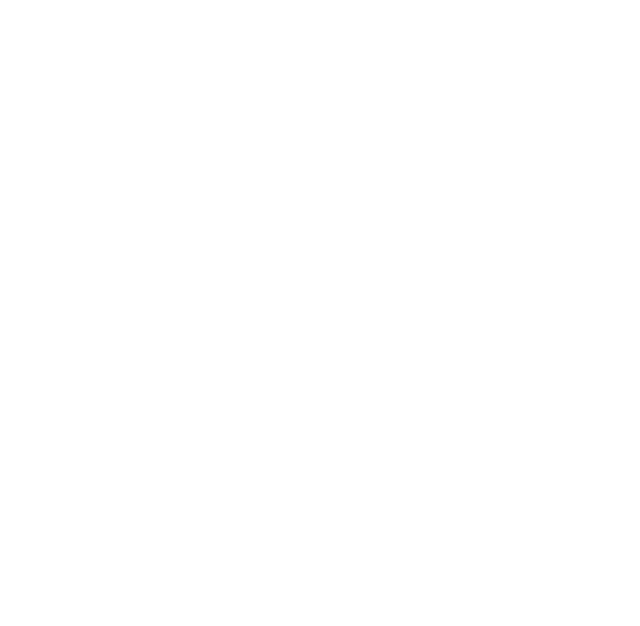
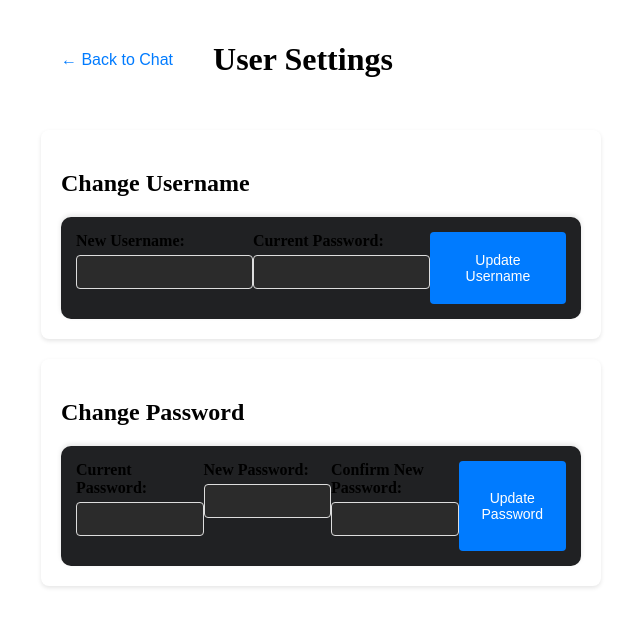
Before and after one commit to Mahmoud-K-Ismail/CelebrAI---Chat-with-Historical-Icons, a React (Vite) app in the folder shakespearegpt-frontend/: page /settings in a window 1280 px wide. Before the commit this address had no page. Shown: the top 626 px of the page, without its empty margins (319-959 px from the left). Built offline with nearby package versions, Linux system fonts and the light colour scheme.

Commit message:
added editing username password functionality

```diff
--- a/shakespearegpt-frontend/src/App.jsx
+++ b/shakespearegpt-frontend/src/App.jsx
@@ -5,6 +5,8 @@ import Login from './Login';
 import Register from './Register';
 import Chat from './Chat';
 import Profile from './Profile';
+import UserSettings from './UserSettings';
+
 
 const App = () => (
     <Router>
@@ -14,6 +16,7 @@ const App = () => (
             <Route path="/register" element={<Register />} />
             <Route path="/chat" element={<Chat />} />
             <Route path="/profile" element={<Profile />} />
+            <Route path="/settings" element={<UserSettings />} />
         </Routes>
     </Router>
 );
--- /dev/null
+++ b/shakespearegpt-frontend/src/UserSettings.css
@@ -0,0 +1,80 @@
+.settings-container {
+    max-width: 600px;
+    margin: 0 auto;
+    padding: 20px;
+}
+
+.settings-header {
+    display: flex;
+    align-items: center;
+    margin-bottom: 30px;
+}
+
+.back-button {
+    background: none;
+    border: none;
+    color: #007bff;
+    cursor: pointer;
+    font-size: 16px;
+    margin-right: 20px;
+}
+
+.back-button:hover {
+    text-decoration: underline;
+}
+
+.settings-section {
+    background: #fff;
+    border-radius: 8px;
+    padding: 20px;
+    margin-bottom: 20px;
+    box-shadow: 0 2px 4px rgba(0, 0, 0, 0.1);
+}
+
+.form-group {
+    margin-bottom: 15px;
+}
+
+.form-group label {
+    display: block;
+    margin-bottom: 5px;
+    font-weight: bold;
+}
+
+.form-group input {
+    width: 100%;
+    padding: 8px;
+    border: 1px solid #ddd;
+    border-radius: 4px;
+    font-size: 14px;
+}
+
+button {
+    background-color: #007bff;
+    color: white;
+    border: none;
+    padding: 10px 20px;
+    border-radius: 4px;
+    cursor: pointer;
+    font-size: 14px;
+}
+
+button:hover {
+    background-color: #0056b3;
+}
+
+.error-message {
+    background-color: #ff53533d;
+    color: #dc3545;
+    padding: 10px;
+    border-radius: 4px;
+    margin-bottom: 20px;
+}
+
+.success-message {
+    background-color: #28a7453d;
+    color: #28a745;
+    padding: 10px;
+    border-radius: 4px;
+    margin-bottom: 20px;
+}
--- /dev/null
+++ b/shakespearegpt-frontend/src/UserSettings.jsx
@@ -0,0 +1,172 @@
+import React, { useState } from 'react';
+import { useNavigate } from 'react-router-dom';
+import './UserSettings.css';
+
+const UserSettings = () => {
+    const [username, setUsername] = useState('');
+    const [usernameCurrentPassword, setUsernameCurrentPassword] = useState('');
+    const [passwordCurrentPassword, setPasswordCurrentPassword] = useState('');
+    const [newPassword, setNewPassword] = useState('');
+    const [confirmPassword, setConfirmPassword] = useState('');
+    const [error, setError] = useState('');
+    const [success, setSuccess] = useState('');
+    const navigate = useNavigate();
+
+    const handleUsernameSubmit = async (e) => {
+        e.preventDefault();
+        if (!usernameCurrentPassword) {
+            setError('Current password is required to change username');
+            return;
+        }
+
+        try {
+            const response = await fetch('/auth/update-username', {
+                method: 'PATCH',
+                headers: {
+                    'Content-Type': 'application/json',
+                },
+                credentials: 'include',
+                body: JSON.stringify({
+                    newUsername: username,
+                    currentPassword: usernameCurrentPassword,
+                }),
+            });
+
+            const data = await response.json();
+
+            if (response.ok) {
+                setSuccess('Username updated successfully');
+                setError('');
+                setUsername('');
+                setUsernameCurrentPassword('');
+            } else {
+                setError(data.message || 'Failed to update username');
+                setSuccess('');
+            }
+        } catch (err) {
+            setError('An error occurred while updating username');
+            setSuccess('');
+        }
+    };
+
+    const handlePasswordSubmit = async (e) => {
+        e.preventDefault();
+        if (newPassword !== confirmPassword) {
+            setError('New passwords do not match');
+            return;
+        }
+
+        if (!passwordCurrentPassword) {
+            setError('Current password is required to change password');
+            return;
+        }
+
+        try {
+            const response = await fetch('/auth/update-password', {
+                method: 'PATCH',
+                headers: {
+                    'Content-Type': 'application/json',
+                },
+                credentials: 'include',
+                body: JSON.stringify({
+                    currentPassword: passwordCurrentPassword,
+                    newPassword,
+                }),
+            });
+
+            const data = await response.json();
+
+            if (response.ok) {
+                setSuccess('Password updated successfully');
+                setError('');
+                setPasswordCurrentPassword('');
+                setNewPassword('');
+                setConfirmPassword('');
+            } else {
+                setError(data.message || 'Failed to update password');
+                setSuccess('');
+            }
+        } catch (err) {
+            setError('An error occurred while updating password');
+            setSuccess('');
+        }
+    };
+
+    return (
+        <div className="settings-container">
+            <div className="settings-header">
+                <button className="back-button" onClick={() => navigate('/chat')}>
+                    ← Back to Chat
+                </button>
+                <h1>User Settings</h1>
+            </div>
+
+            {error && <div className="error-message">{error}</div>}
+            {success && <div className="success-message">{success}</div>}
+
+            <div className="settings-section">
+                <h2>Change Username</h2>
+                <form onSubmit={handleUsernameSubmit}>
+                    <div className="form-group">
+                        <label>New Username:</label>
+                        <input
+                            type="text"
+                            value={username}
+                            onChange={(e) => setUsername(e.target.value)}
+                            required
+                            minLength="3"
+                        />
+                    </div>
+                    <div className="form-group">
+                        <label>Current Password:</label>
+                        <input
+                            type="password"
+                            value={usernameCurrentPassword}
+                            onChange={(e) => setUsernameCurrentPassword(e.target.value)}
+                            required
+                        />
+                    </div>
+                    <button type="submit">Update Username</button>
+                </form>
+            </div>
+
+            <div className="settings-section">
+                <h2>Change Password</h2>
+                <form onSubmit={handlePasswordSubmit}>
+                    <div className="form-group">
+                        <label>Current Password:</label>
+                        <input
+                            type="password"
+                            value={passwordCurrentPassword}
+                            onChange={(e) => setPasswordCurrentPassword(e.target.value)}
+                            required
+                        />
+                    </div>
+                    <div className="form-group">
+                        <label>New Password:</label>
+                        <input
+                            type="password"
+                            value={newPassword}
+                            onChange={(e) => setNewPassword(e.target.value)}
+                            required
+                            minLength="6"
+                        />
+                    </div>
+                    <div className="form-group">
+                        <label>Confirm New Password:</label>
+                        <input
+                            type="password"
+                            value={confirmPassword}
+                            onChange={(e) => setConfirmPassword(e.target.value)}
+                            required
+                            minLength="6"
+                        />
+                    </div>
+                    <button type="submit">Update Password</button>
+                </form>
+            </div>
+        </div>
+    );
+};
+
+export default UserSettings;
```
Also changed, not shown: 1 other file (tests, documents, lock files or other folders).
